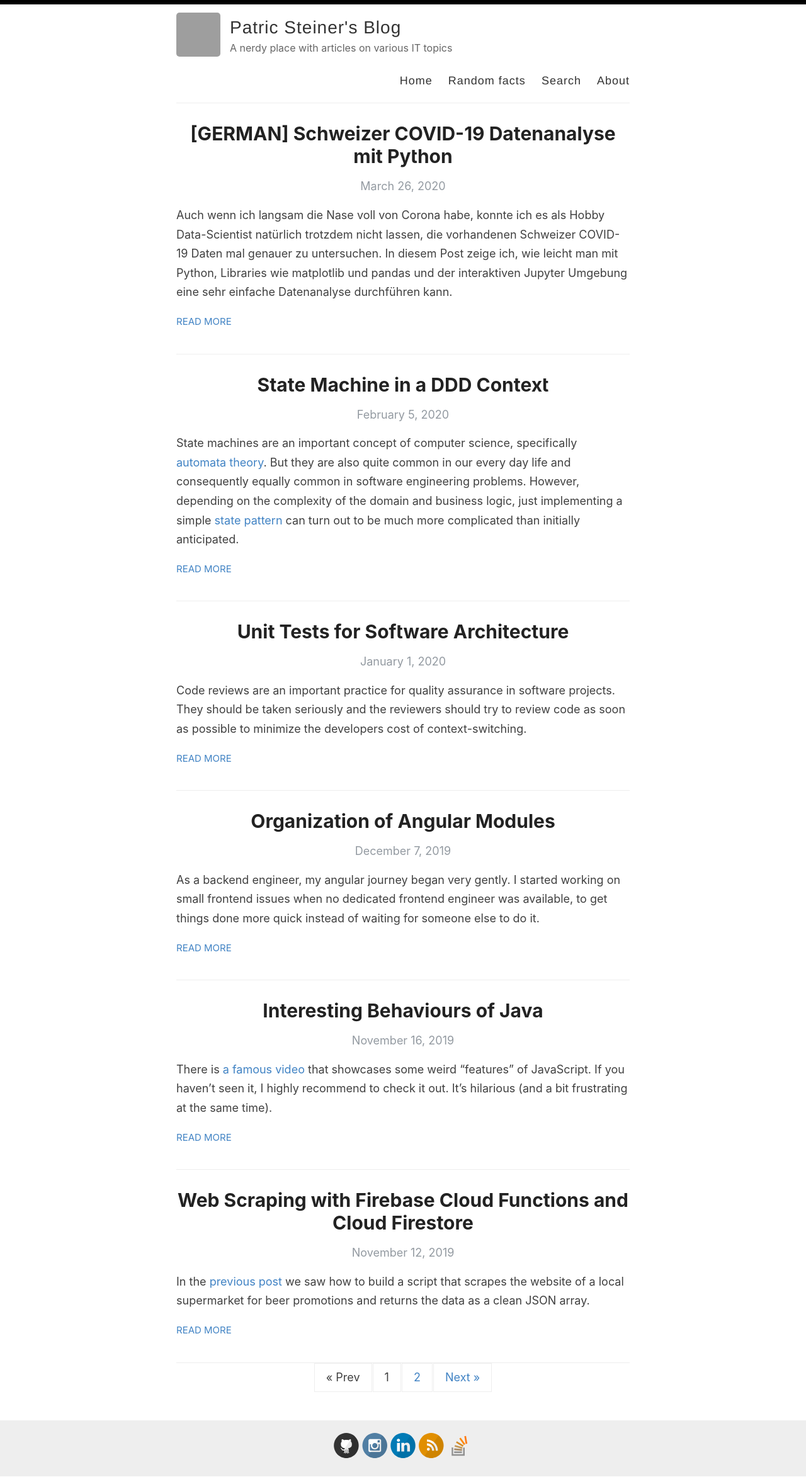
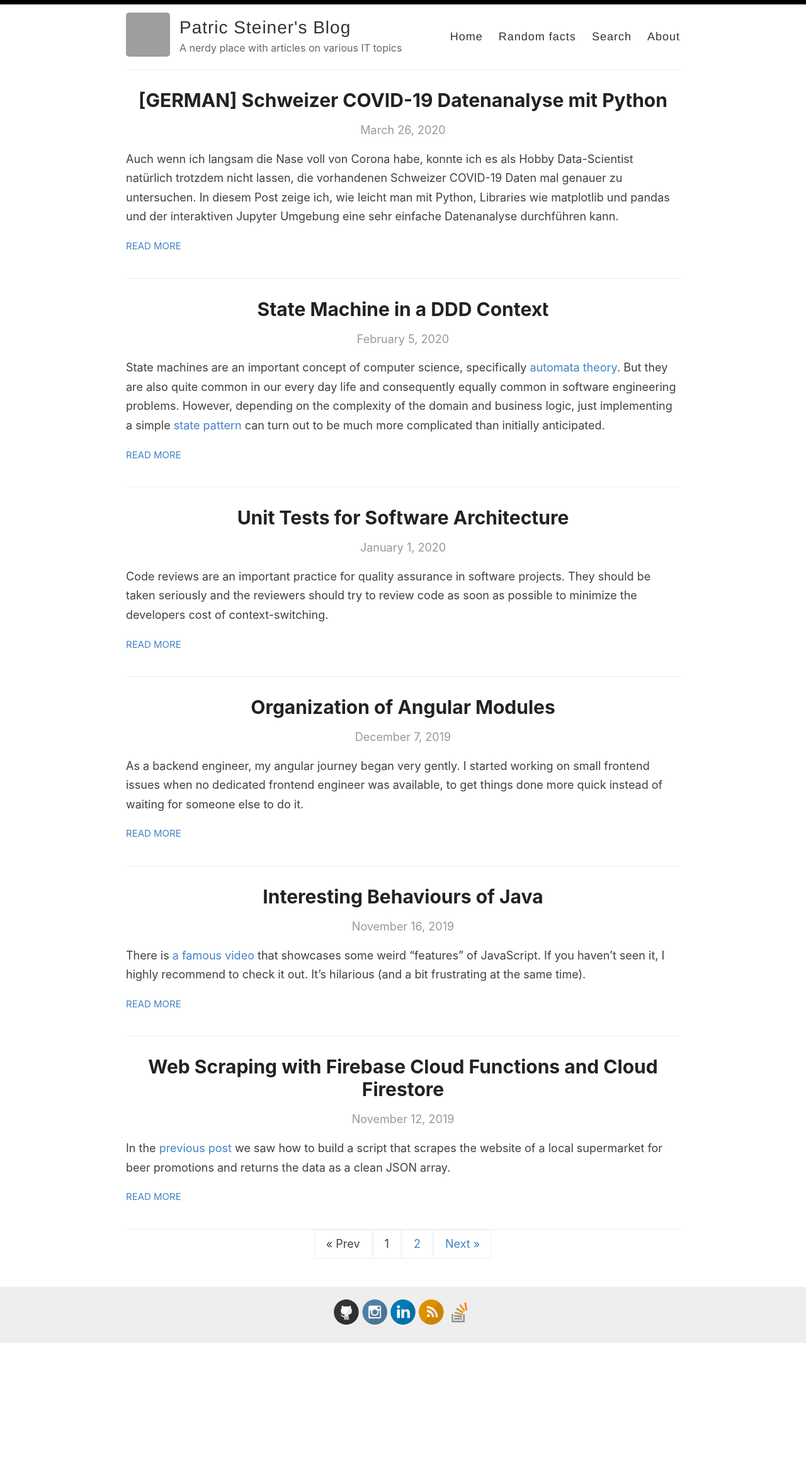
Before and after one commit to patricsteiner/patricsteiner.github.io, a Jekyll site: the page built from index.html, in a window 1280 px wide. Shown: the whole page at 63% size. Built offline with Jekyll 4.4.1, drawn with Linux system fonts in a browser that asks for light colours; the list of posts is cut into pages by our own code; after the commit the page ends 2134 px from its top, so only the background shows below that; grey boxes are pictures that could not be loaded.

Commit message:
make page wider

```diff
--- a/assets/style.scss
+++ b/assets/style.scss
@@ -32,7 +32,7 @@ body {
 
 .container {
   margin: 0 auto;
-  max-width: 740px;
+  max-width: 900px;
   padding: 0 10px;
   width: 100%;
 }
```
